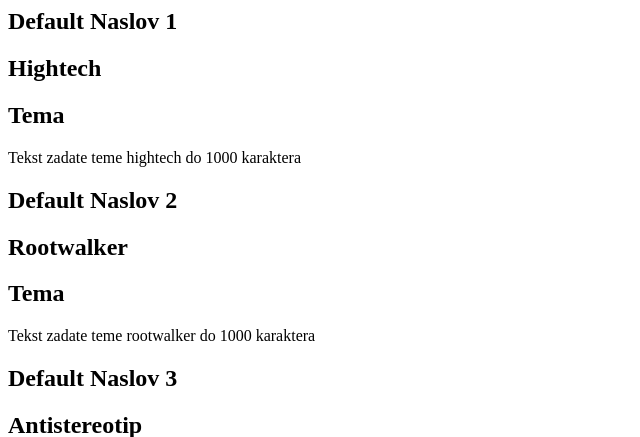
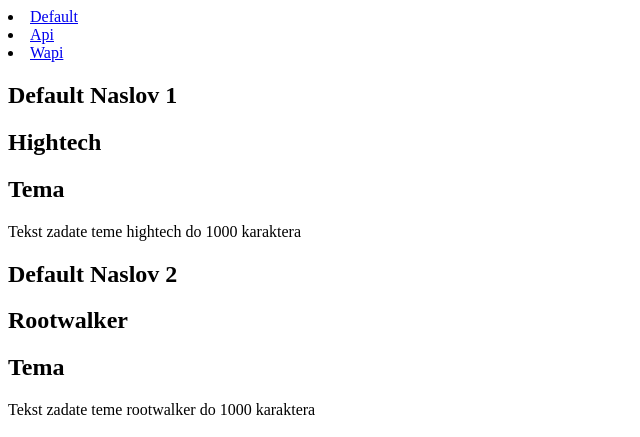
Before and after one commit to antistereotip/Eternity, a PHP site: page /web/index.php in a window 1280 px wide. Shown: the top 437 px of the page, without its empty margins (0-640 px from the left). Run offline with PHP 8.4, Linux system fonts and the light colour scheme; data that the repository does not hold is empty.

Commit message:
added inc folder and included meni.php

```diff
--- /dev/null
+++ b/web/inc/meni.php
@@ -0,0 +1,5 @@
+<nav>
+<li><a href="?route=default">Default</a></li>
+<li><a href="?route=api">Api</a></li>
+<li><a href="?route=wapi">Wapi</a></li>
+</nav>
--- a/web/index.php
+++ b/web/index.php
@@ -2,6 +2,8 @@
 #--------definisi root putanju--------#
 define('ROOT_DIR', realpath(dirname(__FILE__)) .'/');
 require 'set/class.php';
+
+
 
 #--------ruter-----------#
 $route = isset($_GET['route']) ? $_GET['route'] : '';
@@ -15,6 +17,7 @@ $pages = array (
 );
 
 
+
 #------proverava da li je string u nizu veci od nule i da li je u nizu------#
 if( (strlen($pages[$route]) > 0) && (in_array($pages[$route], $pages)) ){
 
--- a/web/lib/default.php
+++ b/web/lib/default.php
@@ -3,7 +3,7 @@
 $eng = new ng1np();
 #---varijable---#
 $eng->charset = 'utf-8';
-$eng->title = 'API';
+$eng->title = 'Default';
 $eng->sadrzaj = array(
 	array(
 	"naslov" => "Default Naslov 1",
--- a/web/lib/wapi.php
+++ b/web/lib/wapi.php
@@ -3,7 +3,7 @@
 $eng = new ng1np();
 #---varijable---#
 $eng->charset = 'utf-8';
-$eng->title = 'API';
+$eng->title = 'WAPI';
 $eng->sadrzaj = array(
 	array(
 	"naslov" => "Wapi Naslov 1",
--- a/web/up/api.tpl
+++ b/web/up/api.tpl
@@ -7,6 +7,7 @@
 <!-- end head -->
 
 <body>
+<?php include 'inc/meni.php'; ?>
 
 <section>
 <?php foreach ($this->sadrzaj as $row) { ?>
--- a/web/up/default.tpl
+++ b/web/up/default.tpl
@@ -7,6 +7,7 @@
 <!-- end head -->
 
 <body>
+<?php include 'inc/meni.php'; ?>
 
 <section>
 <?php foreach ($this->sadrzaj as $row) { ?>
--- a/web/up/wapi.tpl
+++ b/web/up/wapi.tpl
@@ -7,6 +7,7 @@
 <!-- end head -->
 
 <body>
+<?php include 'inc/meni.php'; ?>
 
 <section>
 <?php foreach ($this->sadrzaj as $row) { ?>
```
